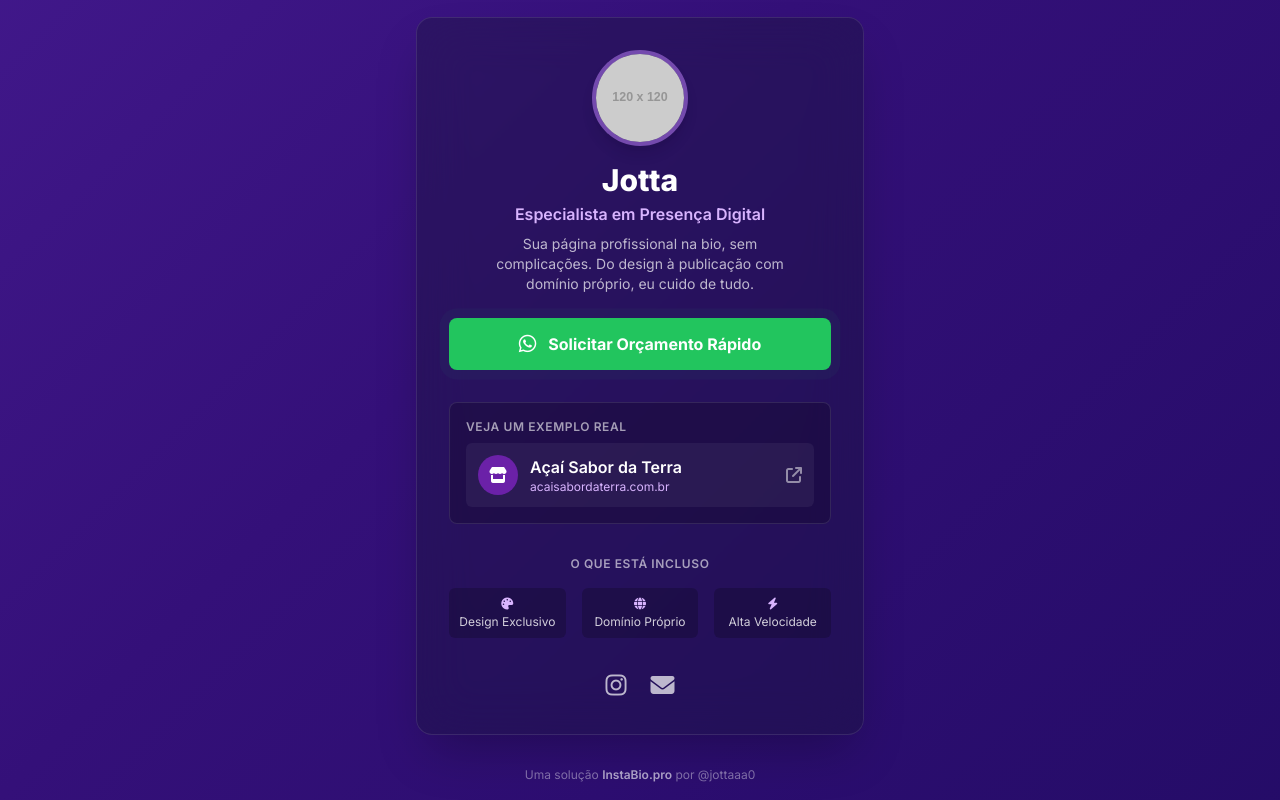
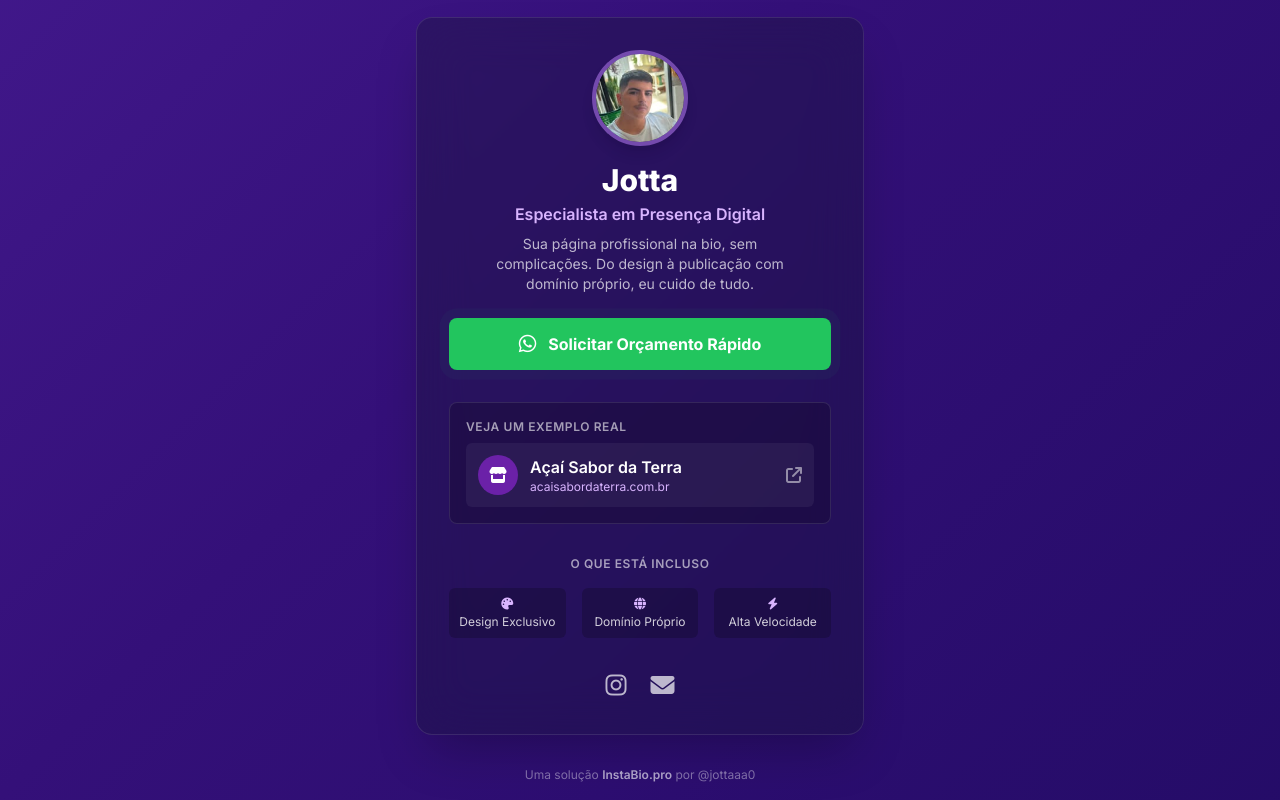
Before and after one commit to Jottaaa12/instabio.pro, a plain HTML site: page jottaaa0/index.html in a window 1280 px wide. Drawn offline with nearby package versions, Linux system fonts and the light colour scheme; placeholder pictures from the web are drawn by us.

Commit message:
Update index.html

```diff
--- a/jottaaa0/index.html
+++ b/jottaaa0/index.html
@@ -56,7 +56,7 @@
 
             <!-- SEU PERFIL -->
             <img
-                src="https://placehold.co/120x120/5E2AB2/FFFFFF?text=J"
+                src="perfil.png"
                 alt="Logo de Jotta"
                 class="w-24 h-24 rounded-full mx-auto mb-4 border-4 border-purple-400/50 shadow-lg"
             >
```
